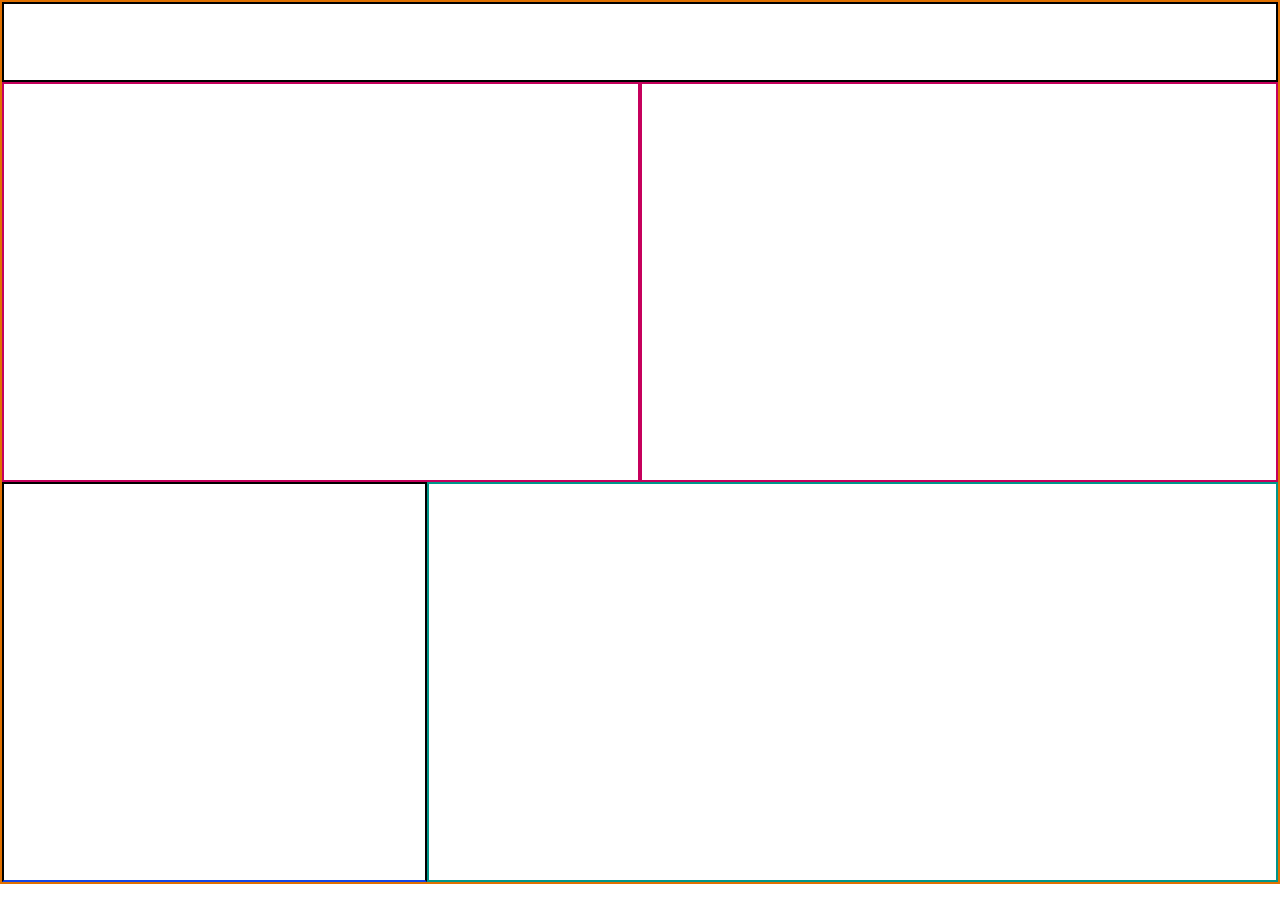
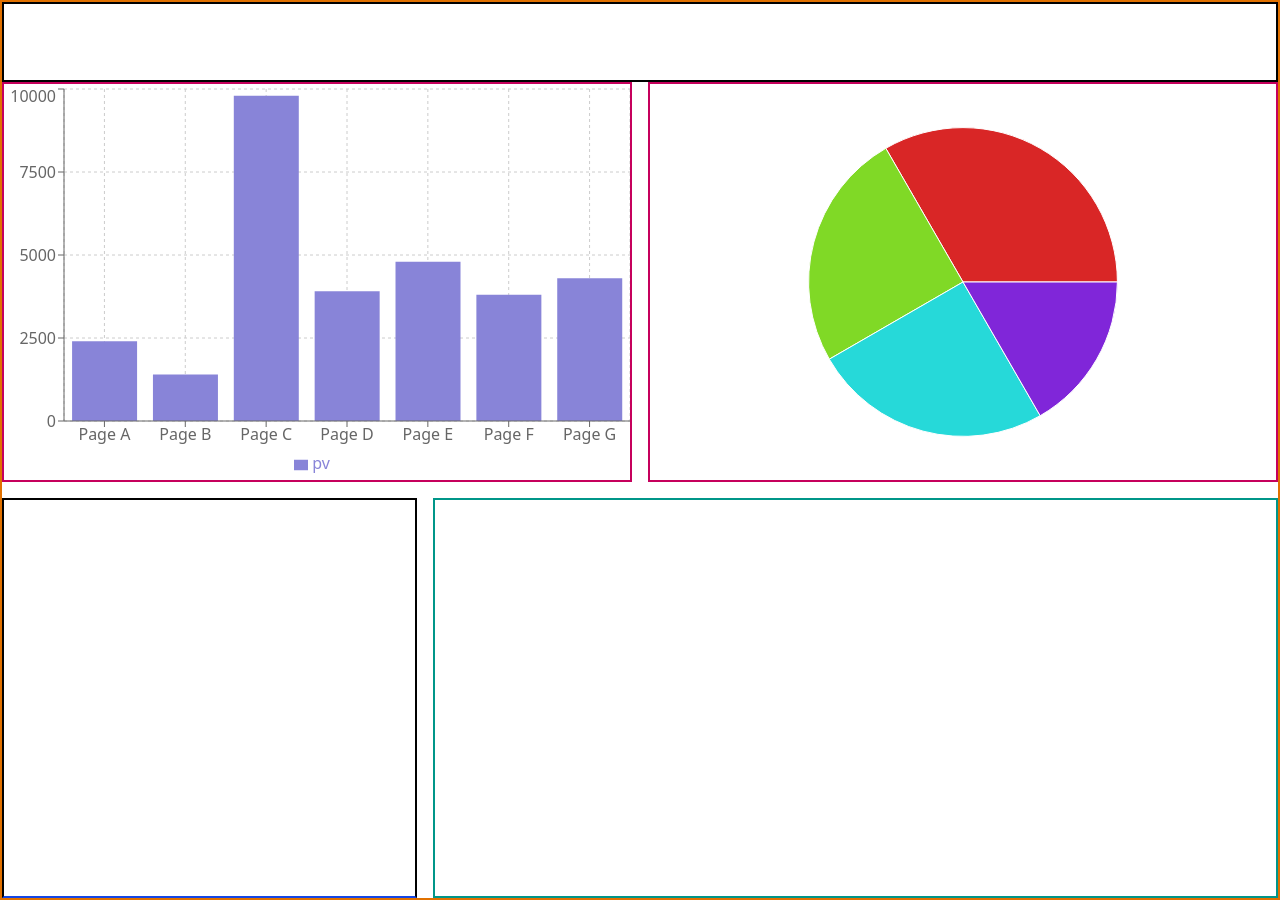
Before and after one commit to VukasinStankovic/trivia-viz, a React (Vite) app: page / in a window 1280 px wide. Built offline with nearby package versions, Linux system fonts and the light colour scheme.

Commit message:
feat: add two basic Recharts components with initial dummy data

```diff
--- a/package.json
+++ b/package.json
@@ -11,8 +11,13 @@
   },
   "dependencies": {
     "@tailwindcss/vite": "^4.1.16",
+    "axios": "^1.13.2",
+    "class-variance-authority": "^0.7.1",
+    "clsx": "^2.1.1",
     "react": "^19.1.1",
     "react-dom": "^19.1.1",
+    "recharts": "^3.3.0",
+    "tailwind-merge": "^3.3.1",
     "tailwindcss": "^4.1.16"
   },
   "devDependencies": {
--- a/src/App.tsx
+++ b/src/App.tsx
@@ -1,15 +1,18 @@
 import { Header } from "./components/Header";
 import { Sidepanel } from "./components/Sidepanel";
 import { Questions } from "./components/Questions";
-import { Chart } from "./components/Chart";
+
+import SimpleBarChart from "./components/SimpleBarChart";
+import PieChartWithCustomizedLabel from "./components/PieChartWithCustomizedLabel";
+import { Card } from "./components/Card";
 
 function App() {
     return (
         <div className="w-full max-w-7xl mx-auto border-amber-600 border-2">
             <Header />
-            <div className="grid grid-cols-6">
-                <Chart />
-                <Chart />
+            <div className="grid grid-cols-6 gap-4">
+                <Card children={<SimpleBarChart />} />
+                <Card children={<PieChartWithCustomizedLabel />} />
                 <Sidepanel />
                 <Questions />
             </div>
--- /dev/null
+++ b/src/components/Card.tsx
@@ -0,0 +1,9 @@
+import type { ReactNode } from "react";
+
+interface CardProps {
+    children: ReactNode;
+}
+
+export const Card: React.FC<CardProps> = ({ children }) => {
+    return <div className="h-100 border-pink-700 border-2 col-span-3">{children}</div>;
+};
--- a/src/components/Chart.tsx
+++ /dev/null
@@ -1,3 +0,0 @@
-export const Chart = () => {
-    return <div className="h-100 border-pink-700 border-2 col-span-3"></div>;
-};
--- /dev/null
+++ b/src/components/PieChartWithCustomizedLabel.tsx
@@ -0,0 +1,27 @@
+import { Cell, Pie, PieChart, ResponsiveContainer } from "recharts";
+import { generateColors } from "../lib/utils";
+
+const data = [
+    { name: "Group A", value: 400 },
+    { name: "Group B", value: 300 },
+    { name: "Group C", value: 300 },
+    { name: "Group D", value: 200 },
+];
+
+const COLORS = generateColors(data.length);
+
+const PieChartWithCustomizedLabel = ({ isAnimationActive = true }: { isAnimationActive?: boolean }) => {
+    return (
+        <ResponsiveContainer width="100%" height="100%">
+            <PieChart>
+                <Pie data={data} labelLine={false} fill="#8884d8" dataKey="value" isAnimationActive={isAnimationActive}>
+                    {data.map((entry, index) => (
+                        <Cell key={`cell-${entry.name}`} fill={COLORS[index % COLORS.length]} />
+                    ))}
+                </Pie>
+            </PieChart>
+        </ResponsiveContainer>
+    );
+};
+
+export default PieChartWithCustomizedLabel;
--- /dev/null
+++ b/src/components/SimpleBarChart.tsx
@@ -0,0 +1,28 @@
+import { BarChart, Bar, Rectangle, XAxis, YAxis, CartesianGrid, Tooltip, Legend, ResponsiveContainer } from "recharts";
+
+const data = [
+    { name: "Page A", uv: 4000, pv: 2400, amt: 2400 },
+    { name: "Page B", uv: 3000, pv: 1398, amt: 2210 },
+    { name: "Page C", uv: 2000, pv: 9800, amt: 2290 },
+    { name: "Page D", uv: 2780, pv: 3908, amt: 2000 },
+    { name: "Page E", uv: 1890, pv: 4800, amt: 2181 },
+    { name: "Page F", uv: 2390, pv: 3800, amt: 2500 },
+    { name: "Page G", uv: 3490, pv: 4300, amt: 2100 },
+];
+
+const SimpleBarChart = () => {
+    return (
+        <ResponsiveContainer width="100%" height="100%">
+            <BarChart data={data} margin={{ top: 5, right: 0, left: 0, bottom: 5 }}>
+                <CartesianGrid strokeDasharray="3 3" />
+                <XAxis dataKey="name" />
+                <YAxis />
+                <Tooltip />
+                <Legend />
+                <Bar dataKey="pv" fill="#8884d8" activeBar={<Rectangle fill="pink" stroke="blue" />} />
+            </BarChart>
+        </ResponsiveContainer>
+    );
+};
+
+export default SimpleBarChart;
--- /dev/null
+++ b/src/components/ui/Button.tsx
@@ -0,0 +1,31 @@
+import React from "react";
+import { cva, type VariantProps } from "class-variance-authority";
+import { cn } from "../../lib/utils";
+
+const buttonVariants = cva("font-bold py-2 px-4 rounded transition-colors focus:outline-none", {
+    variants: {
+        variant: {
+            primary: "bg-blue-500 hover:bg-blue-700 text-white",
+            secondary: "bg-gray-200 hover:bg-gray-300 text-gray-800",
+            outline: "border border-blue-500 text-blue-500 hover:bg-blue-50",
+            danger: "bg-red-500 hover:bg-red-700 text-white",
+        },
+        size: {
+            sm: "text-sm py-1 px-2",
+            md: "text-base py-2 px-4",
+            lg: "text-lg py-3 px-6",
+        },
+    },
+    defaultVariants: {
+        variant: "primary",
+        size: "md",
+    },
+});
+
+interface ButtonProps extends React.ButtonHTMLAttributes<HTMLButtonElement>, VariantProps<typeof buttonVariants> {}
+
+const Button: React.FC<ButtonProps> = ({ className, variant, size, ...props }) => {
+    return <button className={cn(buttonVariants({ variant, size }), className)} {...props} />;
+};
+
+export default Button;
--- a/src/index.css
+++ b/src/index.css
@@ -1,7 +1 @@
 @import "tailwindcss";
-
-* {
-    padding: 0;
-    margin: 0;
-    box-sizing: border-box;
-}
--- /dev/null
+++ b/src/lib/utils.ts
@@ -0,0 +1,19 @@
+import { clsx, type ClassValue } from "clsx";
+import { twMerge } from "tailwind-merge";
+
+export function cn(...inputs: ClassValue[]) {
+    return twMerge(clsx(inputs));
+}
+
+export function generateColors(count: number): string[] {
+    const colors: string[] = [];
+    const saturation = 70;
+    const lightness = 50;
+
+    for (let i = 0; i < count; i++) {
+        const hue = Math.round((360 / count) * i);
+        colors.push(`hsl(${hue}, ${saturation}%, ${lightness}%)`);
+    }
+
+    return colors;
+}
```
Also changed, not shown: 1 other file (tests, documents, lock files or other folders).
